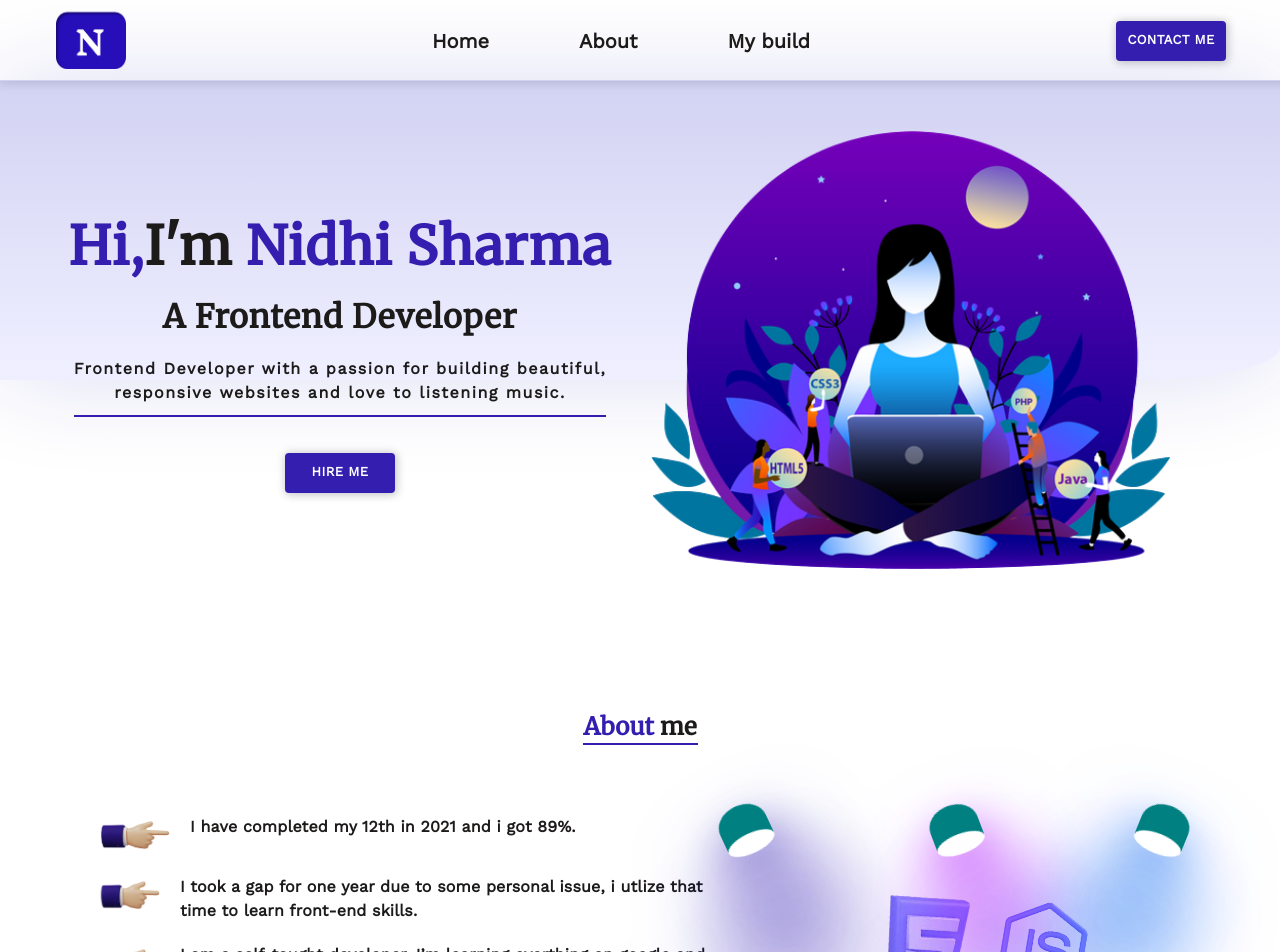
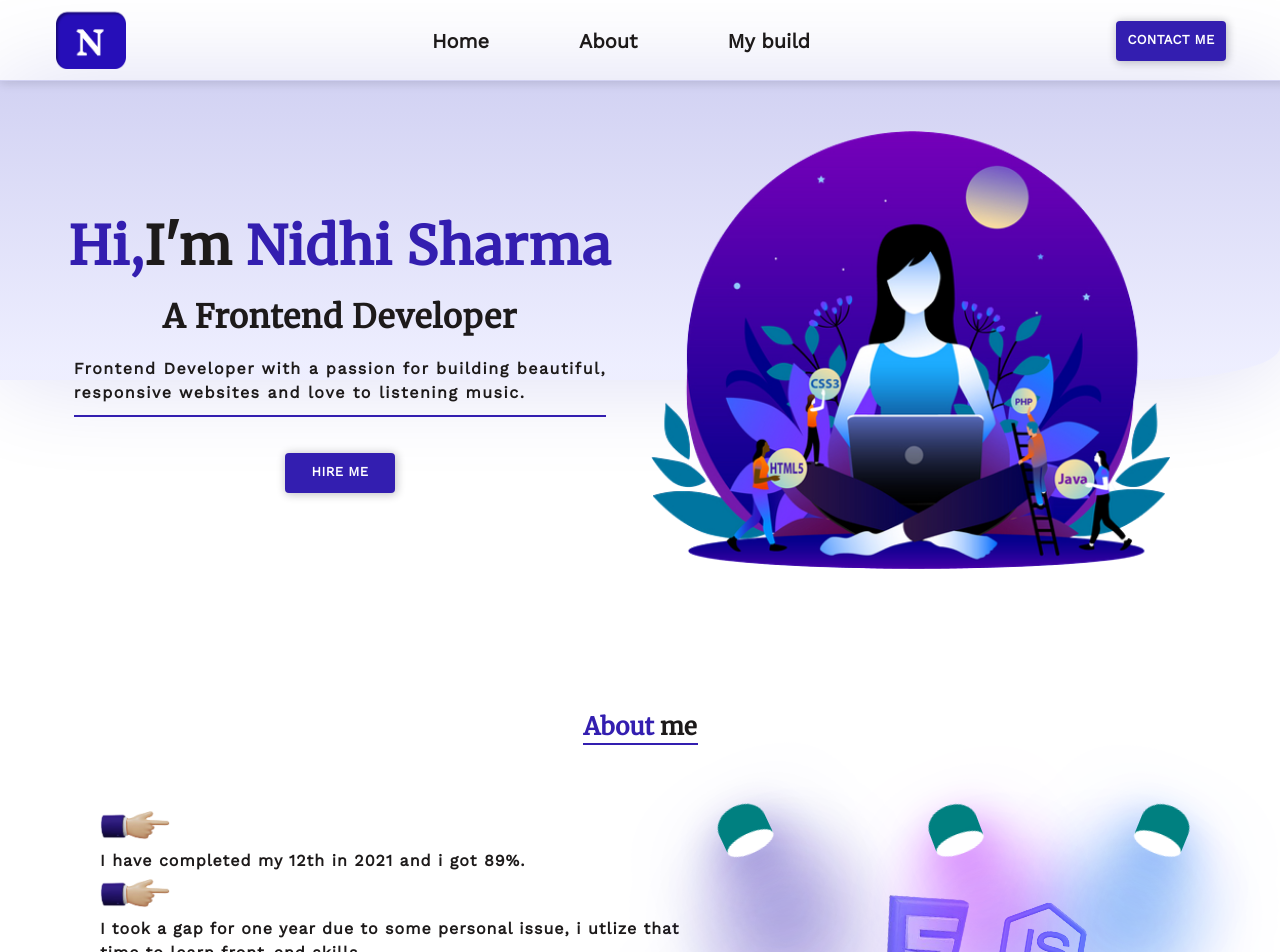
Before and after one commit to NidhiSharma63/portfolio, a React (Create React App) app: page / in a window 1280 px wide. Shown: the top 952 px of the page. Built offline with nearby package versions, Linux system fonts and the light colour scheme.

Commit message:
About intro Typography added to material ui stylesheet

```diff
--- a/src/components/About.jsx
+++ b/src/components/About.jsx
@@ -2,7 +2,7 @@ import React from 'react';
 
 import { Box,Stack,Button,Typography, ThemeProvider } from '@mui/material';
 
-import {headingTypography} from '../materialui/Typrography';
+import {headingTypography,AboutTypography} from '../materialui/Typrography';
 
 import hand1 from '../Images/hand1.png';
 import html from '../Images/html.png';
@@ -47,9 +47,7 @@ const About = () => {
               return (
                  <Box
                   key={index}
-                  p='10px 0px'
-                  display='flex'
-                  gap='20px'>
+                  className='About-intro-container'>
                   <Box
                     component='img'
                     src={hand1}
@@ -59,12 +57,11 @@ const About = () => {
                       height:{xs:'30px',md:'40px'},
                     }}
                   />
-                  <Typography
-                    fontFamily='var(--fontFamilyWorkSans)'
-                    fontWeight='var(--font-weight)'
-                    color='var(--primary-color)'>
-                    {text}
-                  </Typography>
+                  <ThemeProvider theme={AboutTypography}>
+                    <Typography>
+                      {text}
+                    </Typography>
+                  </ThemeProvider>
                 </Box>
               )
             })
@@ -119,3 +116,7 @@ const About = () => {
 }
 
 export default About;
+
+
+
+/// 119lines
--- a/src/components/HeroBanner.jsx
+++ b/src/components/HeroBanner.jsx
@@ -10,7 +10,7 @@ const HeroBanner = () => {
   return (
     <>
       <Box
-         className='flex'
+        className='flex'
         sx={{
           flexDirection:{xs:'column',md:'row'},
           margin:{xs:'50px',md:'50px 0px'},
@@ -18,11 +18,7 @@ const HeroBanner = () => {
         }}>
 
         <Box
-          display='flex'
-          flexDirection='column'
-          alignItems='center'
-          textAlign='center'
-          color='var(--primary-color)'
+          className='flex'
           gap='6px'>
            <ThemeProvider theme={heroTypography1}>
               <Typography
@@ -69,18 +65,4 @@ const HeroBanner = () => {
   )
 }
 
-export default HeroBanner
-
-
-
-
-// className='underLine-pTag'
-//               fontFamily='var(--fontFamilyWorkSans)'
-//               position='relative'
-//               sx={{
-//                 fontSize:{xs:'10px',sm:'13px',lg:'16px'},
-//               }}
-//               fontWeight='var(--font-weight)'
-//               letterSpacing='1.5px'
-//               marginTop='10px'
-//               marginBottom='30px'
+export default HeroBanner;
--- a/src/materialui/Typrography.jsx
+++ b/src/materialui/Typrography.jsx
@@ -27,6 +27,7 @@ export const heroTypography1 = createTheme({
           fontFamily:'var(--fontFamilyMerriweather)',
           letterSpacing:'1px',
           fontWeight:'var(--font-weight)',
+          color:'var(--primary-color)',
         }
       }
     }
@@ -44,9 +45,26 @@ export const heroTypography2 = createTheme({
           position:'relative',
           fontWeight:'var(--font-weight)',
           marginTop:'10px',
-          marginBottom:'30px'
+          marginBottom:'30px',
+          color:'var(--primary-color)',
         }
       }
     }
   }
 });
+
+
+export const AboutTypography = createTheme({
+  components:{
+    MuiTypography:{
+      styleOverrides:{
+        root:{
+          fontFamily:'var(--fontFamilyWorkSans)',
+          letterSpacing:'1px',
+          fontWeight:'var(--font-weight)',
+          color:'var(--primary-color)',
+        }
+      }
+    }
+  }
+})
--- a/src/scss/main.scss
+++ b/src/scss/main.scss
@@ -1,3 +1,17 @@
+/*
+ 1.Navbar ==> Navbar section
+  2. HeroBanner ==> HeroSection
+  3. About ==> About section
+  [
+    imagesContainer
+    About images
+  ]
+  4. My poject ==> my project section
+  5. Contact me ==> Contact me
+*/
+
+
+
 @import url('https://fonts.googleapis.com/css2?family=PT+Serif&display=swap');
 @import url('https://fonts.googleapis.com/css2?family=Roboto+Slab&display=swap');
 @import url('https://fonts.googleapis.com/css2?family=Merriweather:wght@300;400&display=swap');
@@ -44,6 +58,7 @@ body {
   background-color: var(--background-color);
 }
 
+// Navbar section
 .navbar{
   grid-area: Navegation;
   @include flexproperty($alignItem:center, $justifyContent:space-between, $flexDirection:row);
@@ -107,38 +122,7 @@ body {
   width: 80px;
 }
 
-.About-outline::after {
-  @include underline(115px)
-}
-
-.About-outline:hover::after {
-  width: 0;
-}
-.contact-outline::after {
-  @include underline(140px)
-}
-
-.contact-outline:hover::after {
-  width: 0;
-}
-
-.myproject-outline::after {
-  @include underline(130px)
-}
-
-.myproject-outline:hover::after {
-  width: 0;
-}
-
-.underLine-pTag::after {
-  content: '';
-  position: relative;
-  display: block;
-  margin-top: 10px;
-  height: 2px;
-  background-color: var(--secondary-color);
-}
-
+// HeroSection
 .bg {
   width: 100%;
   position: absolute;
@@ -152,16 +136,37 @@ body {
   background: linear-gradient(0deg, rgba(45, 53, 253, 0.08167016806722693) 5%, rgba(34, 34, 195, 0.2049194677871149) 100%);
 }
 
-.htmlImg,
-.cssImg,
-.jsImg,
-.reactImg,
-.figmaImg {
+.underLine-pTag::after {
+  content: '';
   position: relative;
-  animation-duration: .9s;
-  animation-iteration-count: infinite;
-  animation-timing-function: linear;
-  z-index: 1;
+  display: block;
+  margin-top: 10px;
+  height: 2px;
+  background-color: var(--secondary-color);
+}
+
+
+// About section
+
+.About-outline::after {
+  @include underline(115px)
+}
+
+.About-outline:hover::after {
+  width: 0;
+}
+
+.About-intro-container{
+  padding:10px 0px;
+  display:flex;
+  gap:20px;
+}
+
+// imagesContainer
+.imagesContainer {
+  position: relative;
+  margin: auto;
+  height: 400px;
 }
 
 .lampContainer {
@@ -267,10 +272,18 @@ body {
   }
 }
 
-.imagesContainer {
+// About images
+
+.htmlImg,
+.cssImg,
+.jsImg,
+.reactImg,
+.figmaImg {
   position: relative;
-  margin: auto;
-  height: 400px;
+  animation-duration: .9s;
+  animation-iteration-count: infinite;
+  animation-timing-function: linear;
+  z-index: 1;
 }
 
 .htmlImg {
@@ -403,6 +416,15 @@ body {
   }
 }
 
+// my project section
+
+.myproject-outline::after {
+  @include underline(130px)
+}
+
+.myproject-outline:hover::after {
+  width: 0;
+}
 
 .projects-container{
   margin:auto;
@@ -459,6 +481,16 @@ body {
 .project-link:hover{
   background: var(--secondary-color);
   color: white;
+}
+
+// Contact section
+
+.contact-outline::after {
+  @include underline(140px)
+}
+
+.contact-outline:hover::after {
+  width: 0;
 }
 
 .form{
```
